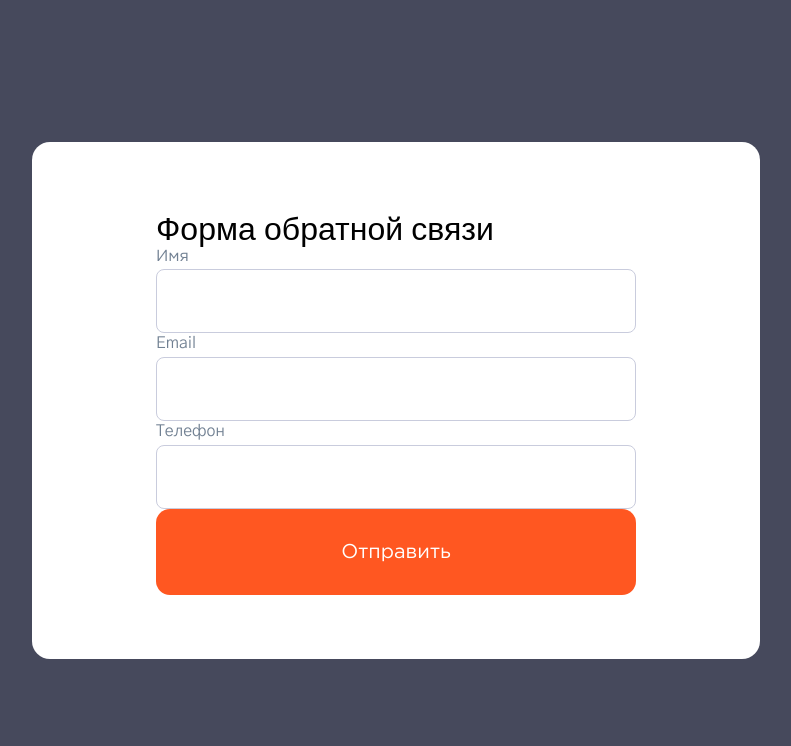
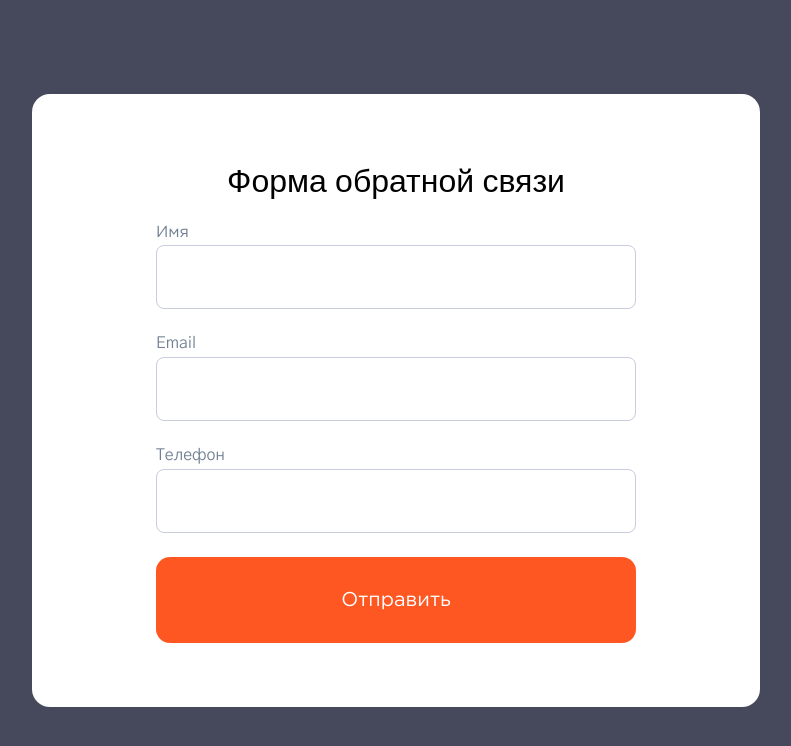
Before and after one commit to liamnoel007/Form, a plain HTML site: page index.html in a window 1280 px wide. Shown: the whole page, without its empty margins (244-1035 px from the left). Drawn offline with nearby package versions, Linux system fonts and the light colour scheme.

Commit message:
second commit

```diff
--- a/index.html
+++ b/index.html
@@ -9,20 +9,24 @@
   <body>
     <div class="main">
       <div class="container">
-        <div class="main__form">
-          <h1 class="open-sans-regular">Форма обратной связи</h1>
+        <div class="form">
+          <div class="form__title">
+            <h1 class="open-sans-regular">Форма обратной связи</h1>
+          </div>
           <div class="form__inputs">
             <label class="gotham-pro-regular">
-              Имя<input type="text" name="name" />
+              <span>Имя</span><input type="text" name="name" />
             </label>
             <label class="gothic-a1-regular">
-              Email<input type="email" name="email" />
+              <span>Email</span><input type="email" name="email" />
             </label>
             <label class="gothic-a1-regular">
-              Телефон <input type="tel" name="phone"
+              <span>Телефон</span> <input type="tel" name="phone"
             /></label>
           </div>
-          <button class="gotham-pro-regular">Отправить</button>
+          <div class="form__button">
+            <button class="gotham-pro-regular">Отправить</button>
+          </div>
         </div>
       </div>
     </div>
--- a/style.css
+++ b/style.css
@@ -27,15 +27,18 @@ body {
 .form {
   display: flex;
   flex-direction: column;
-  align-items: center;
   gap: 24px;
 }
 
-.form {
-  width: 480px;
+.form__title {
+  text-align: center;
 }
 
-.inputs {
+/* .form {
+  width: 480px;
+} */
+
+.form__inputs {
   width: 100%;
   display: flex;
   flex-direction: column;
```
